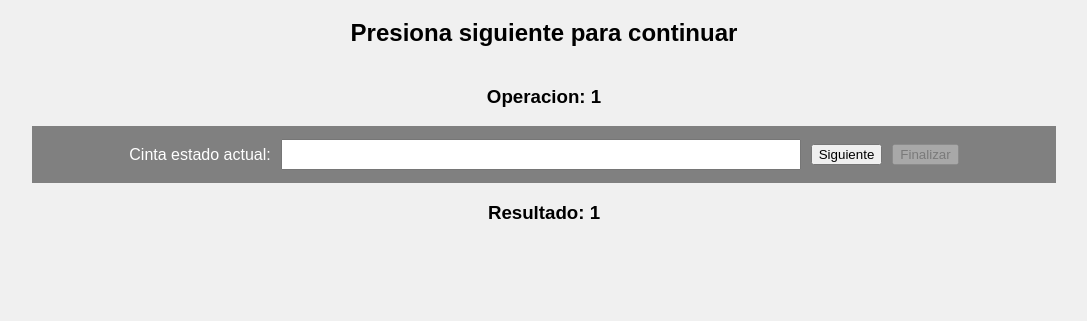
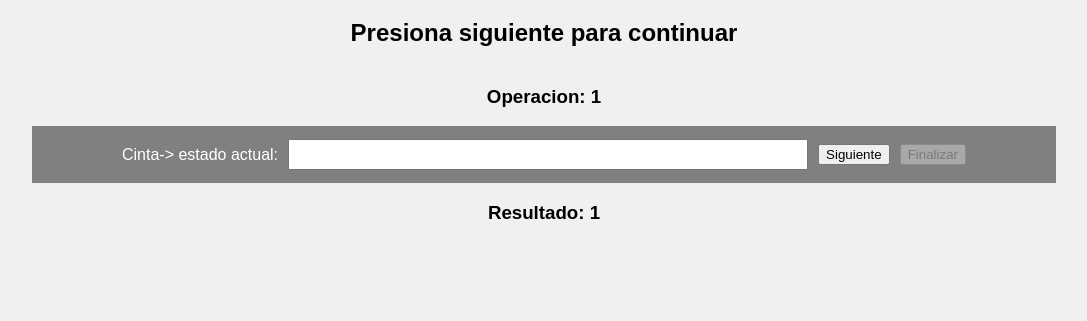
Before and after one commit to HugoCD20/Calculadora, a PHP site: page / in a window 1280 px wide. Shown: the part 159-480 px from the top of the page, without its empty margins (96-1183 px from the left). Run offline with PHP 8.4, Linux system fonts and the light colour scheme; the visitor is signed in with stand-in values (Sample User, id 1).

Commit message:
terminado

```diff
--- a/index.php
+++ b/index.php
@@ -253,7 +253,7 @@ session_start();
                 }
                 ?>
         <label for="cinta" class="cinta">
-        Cinta estado actual:<?php if(isset($maquina)){echo "<strong>q".$maquina."</strong>";}?><input type="text" name="cinta" class="cinta-2" readonly value="<?php
+        Cinta-> estado actual:<?php if(isset($maquina)){echo "<strong>q".$maquina."</strong>";}?><input type="text" name="cinta" class="cinta-2" readonly value="<?php
                 if (isset($valor)) {
                     echo $valor;
                 }
```
